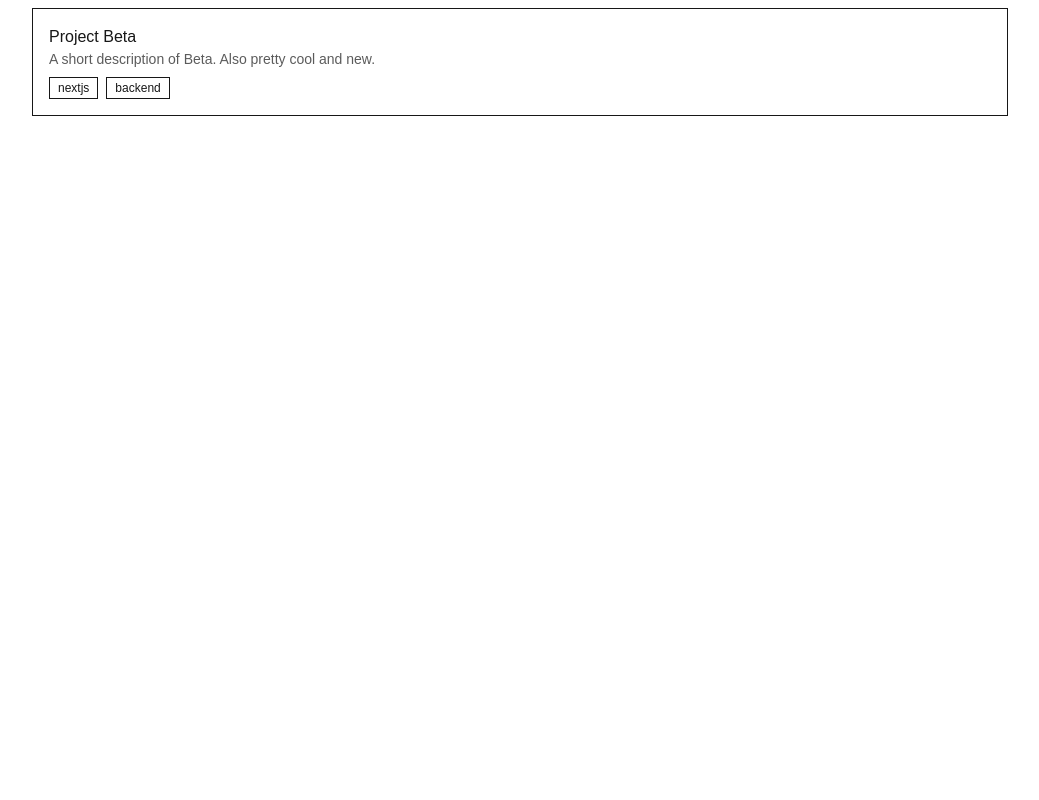
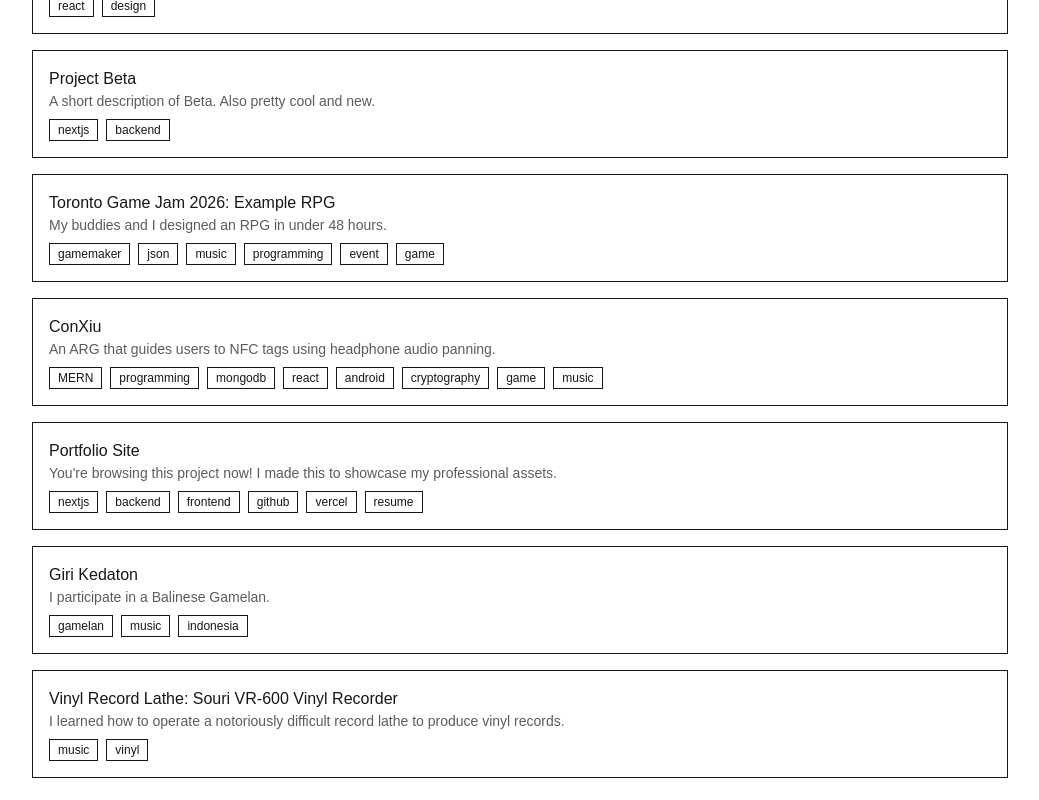
Before and after one commit to tsaulnier/software-portfolio, a Next.js app: page /projects in a window 1280 px wide. Shown: the part 504-1304 px from the top of the page, without its empty margins (120-1159 px from the left). Before the commit the page ends 800 px from the top, so only its background shows below. Built offline with nearby package versions, Linux system fonts and the light colour scheme.

Commit message:
added a few more test projects

```diff
--- a/data/projects.ts
+++ b/data/projects.ts
@@ -21,4 +21,39 @@ export const projects: Project[] = [
     description: "A short description of Beta. Also pretty cool and new.",
     tags: ["nextjs", "backend"],
   },
+  {
+    id: "2",
+    slug: "tester",
+    title: "Toronto Game Jam 2026: Example RPG",
+    description: "My buddies and I designed an RPG in under 48 hours.",
+    tags: ["gamemaker", "json", "music", "programming", "event", "game"],
+  },
+  {
+    id: "3",
+    slug: "conxiu",
+    title: "ConXiu",
+    description: "An ARG that guides users to NFC tags using headphone audio panning.",
+    tags: ["MERN", "programming", "mongodb", "react", "android", "cryptography", "game", "music"],
+  },
+  {
+    id: "4",
+    slug: "portfolio",
+    title: "Portfolio Site",
+    description: "You're browsing this project now! I made this to showcase my professional assets.",
+    tags: ["nextjs", "backend", "frontend", "github", "vercel", "resume"],
+  },
+  {
+    id: "5",
+    slug: "giri",
+    title: "Giri Kedaton",
+    description: "I participate in a Balinese Gamelan.",
+    tags: ["gamelan", "music", "indonesia"],
+  },
+  {
+    id: "6",
+    slug: "lathe",
+    title: "Vinyl Record Lathe: Souri VR-600 Vinyl Recorder",
+    description: "I learned how to operate a notoriously difficult record lathe to produce vinyl records.",
+    tags: ["music", "vinyl"],
+  },
 ];
```
